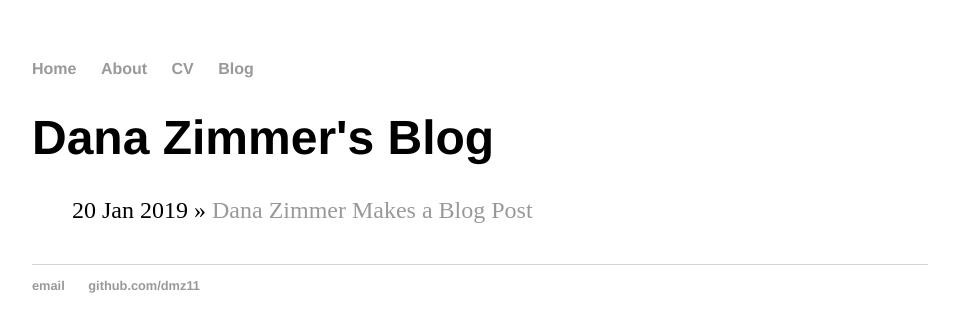
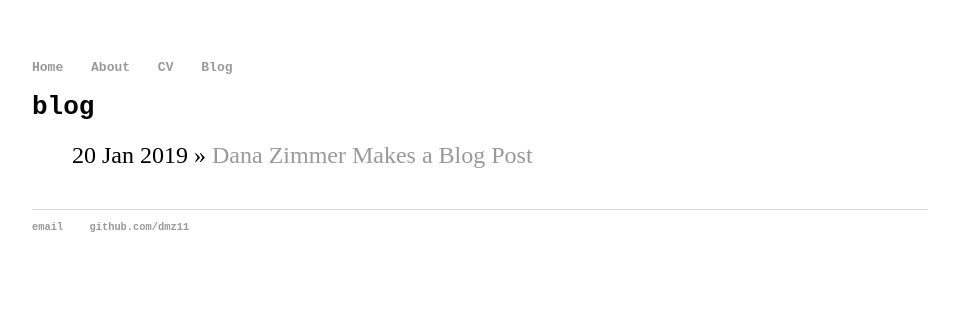
Before and after one commit to dmz11/dmz11.github.io, a Jekyll site: the page built from blog/index.html, in a window 1280 px wide. Shown: the top 332 px of the page, without its empty margins (160-1119 px from the left). Built offline with Jekyll 4.4.1, drawn with Linux system fonts in a browser that asks for light colours.

Commit message:
style modifications

```diff
--- a/about/index.html
+++ b/about/index.html
@@ -1,5 +1,5 @@
 ---
 layout: default
-title: About Me
+title: dana-zimmer
 ---
 yeah...
--- a/blog/index.html
+++ b/blog/index.html
@@ -1,8 +1,8 @@
 ---
 layout: default
-title: Dana Zimmer's Blog
+title: dana-zimmer
 ---
-	<h1>{{ page.title }}</h1>
+	<h1>blog</h1>
 	<ul class="posts">
 
 	  {% for post in site.posts %}
--- a/css/main.css
+++ b/css/main.css
@@ -3,10 +3,11 @@ body {
     width: 70%;
 }
 nav ul, footer ul {
-    font-family:'Helvetica', 'Arial', 'Sans-Serif';
+    font-family: monospace;
     padding: 0px;
     list-style: none;
     font-weight: bold;
+    text-decoration: lowercase;
 }
 nav ul li, footer ul li {
     display: inline;
@@ -20,8 +21,8 @@ a:hover {
     text-decoration: underline;
 }
 h1 {
-    font-size: 3em;
-    font-family:'Helvetica', 'Arial', 'Sans-Serif';
+    font-size: 2em;
+    font-family: monospace;
 }
 p {
     font-size: 1.5em;
--- a/cv/index.html
+++ b/cv/index.html
@@ -1,5 +1,5 @@
 ---
 layout: default
-title: Curriculum Vitae
+title: dana-zimmer
 ---
 Coming soon to a CV near you...
```
